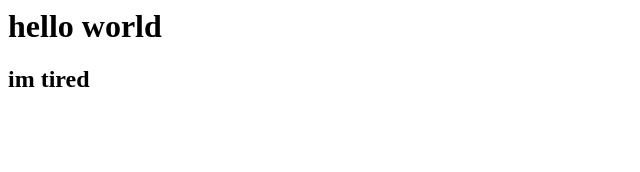
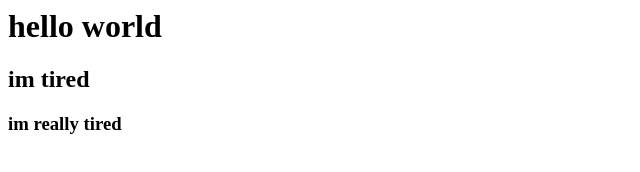
Before and after one commit to desmondqyj/testing-repo1, a plain HTML site: page index.html in a window 1280 px wide. Shown: the whole page, without its empty margins (0-640 px from the left). Drawn offline with Linux system fonts and the light colour scheme.

Commit message:
second commit

```diff
--- a/index.html
+++ b/index.html
@@ -1,3 +1,5 @@
 <h1 class="container">hello world</h1>
 
 <h2>im tired </h2>
+
+<h3>im really tired</h3>
```
